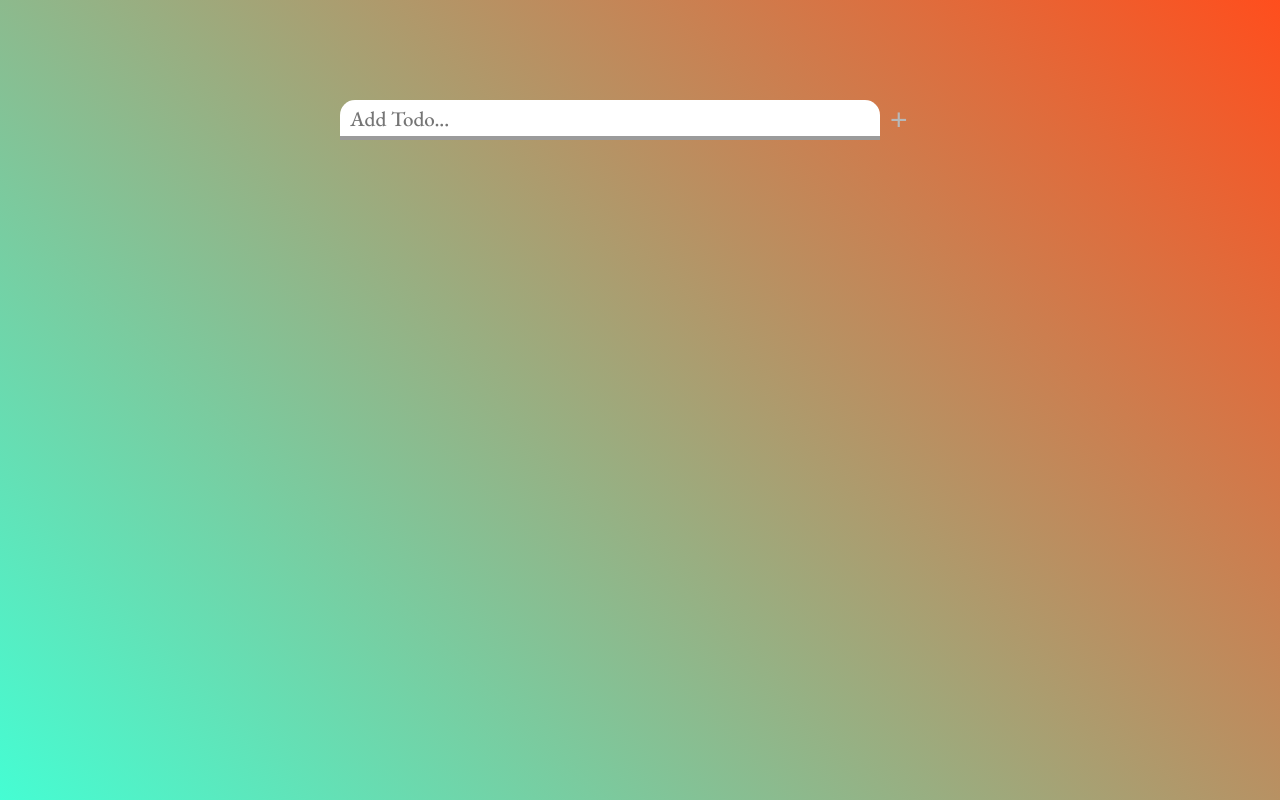
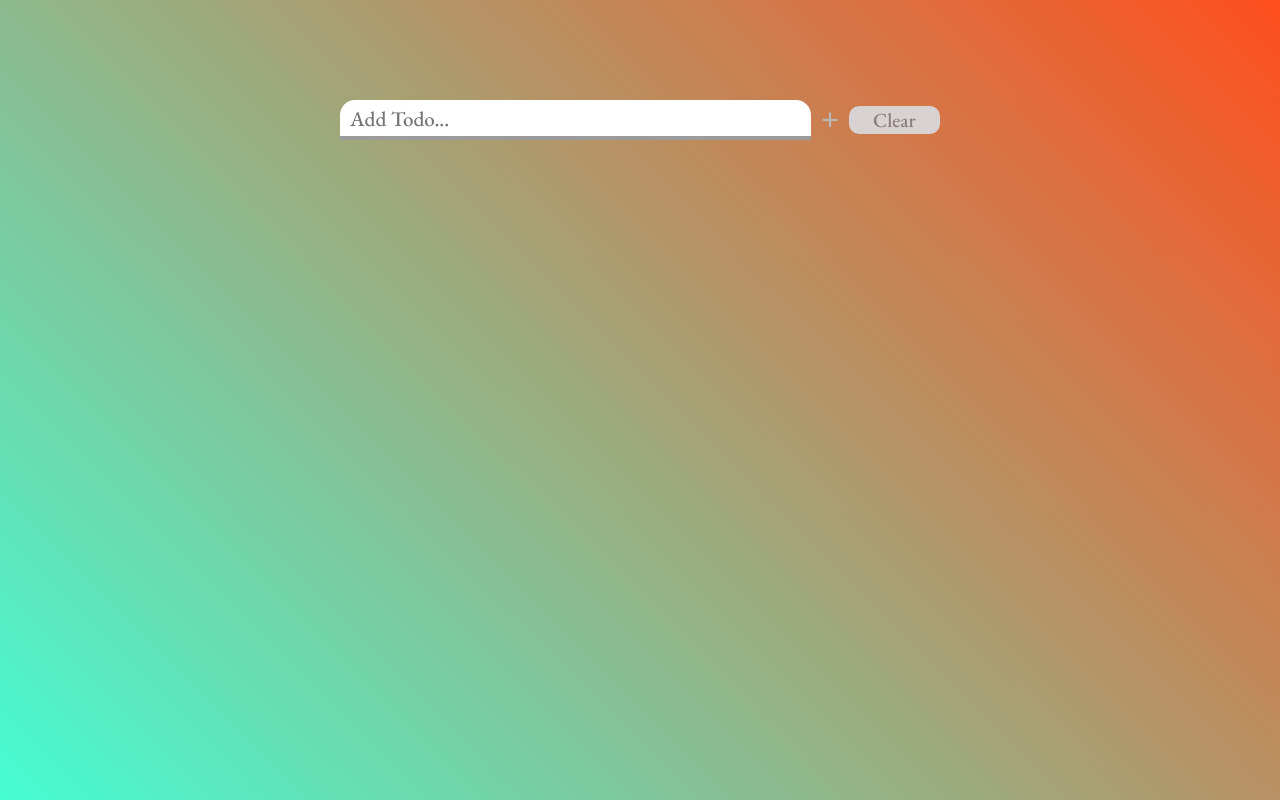
Before and after one commit to Nursultan02/todolist-vanilla, a plain HTML site: page index.html in a window 1280 px wide. Drawn offline with Linux system fonts and the light colour scheme.

Commit message:
add: clear button and event to clear list

```diff
--- a/index.html
+++ b/index.html
@@ -12,6 +12,7 @@
       <div class="form">
         <input class="todo-list-input" type="text" placeholder="Add Todo..." />
         <button class="todo-list-button">+</button>
+        <button class="clear-btn btn">Clear</button>
       </div>
       <ul id="todo-list-items"></ul>
     </div>
--- a/script.js
+++ b/script.js
@@ -1,6 +1,7 @@
 const todoInput = document.querySelector('.todo-list-input');
 const todoItems = document.getElementById('todo-list-items');
 const todoListButton = document.querySelector('.todo-list-button');
+const clearBtn = document.querySelector('.clear-btn');
 
 let counter = 0;
 
@@ -13,6 +14,12 @@ todoInput.addEventListener('keydown', (e) => {
 
 // adding element with plus button
 todoListButton.addEventListener('click', () => addItem());
+
+clearBtn.addEventListener('click', () => clearTodo());
+
+const clearTodo = () => {
+  todoItems.innerHTML = '';
+};
 
 const deleteItem = (itemToDelete) => {
   itemToDelete.parentNode.removeChild(itemToDelete);
--- a/style.css
+++ b/style.css
@@ -29,7 +29,7 @@ ul {
 }
 
 li {
-  width: 90%;
+  width: 100%;
   margin-top: 10px;
   font-size: 20px;
   display: flex;
@@ -118,6 +118,8 @@ body {
   font-size: 15px;
   padding: 5px 20px 5px 20px;
   margin-left: 10px;
+  cursor: pointer;
+  user-select: none;
 
   transition: all 0.25s ease-in-out;
 }
@@ -145,3 +147,19 @@ body {
   color: #fff;
   font-size: 15.3px;
 }
+
+.clear-btn {
+  font-size: 20px;
+  width: 100px;
+  font-family: EB Garamond;
+  font-weight: 500;
+  padding: 1px 16px;
+
+  background-color: rgb(216, 210, 210);
+  color: rgb(138, 125, 125);
+}
+
+.clear-btn:hover {
+  background-color: #fff;
+  color: rgb(83, 55, 55);
+}
```
